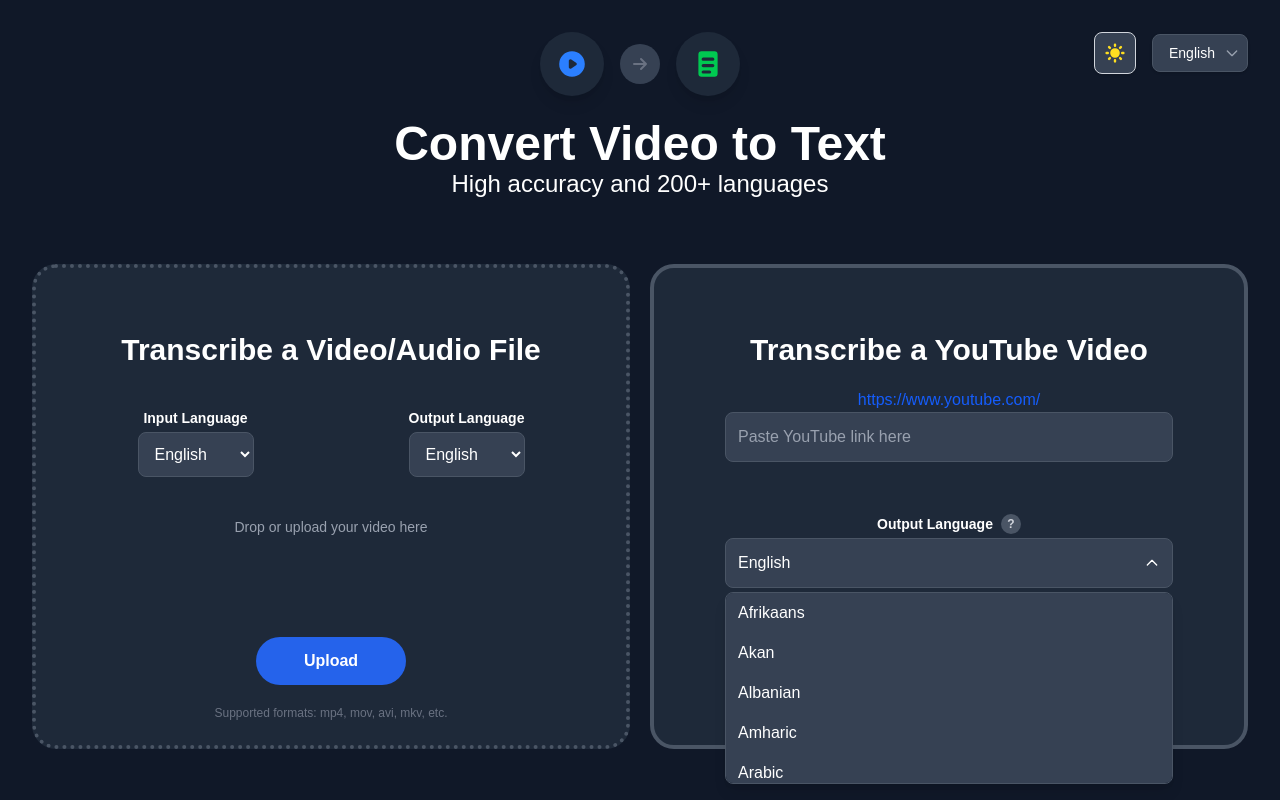
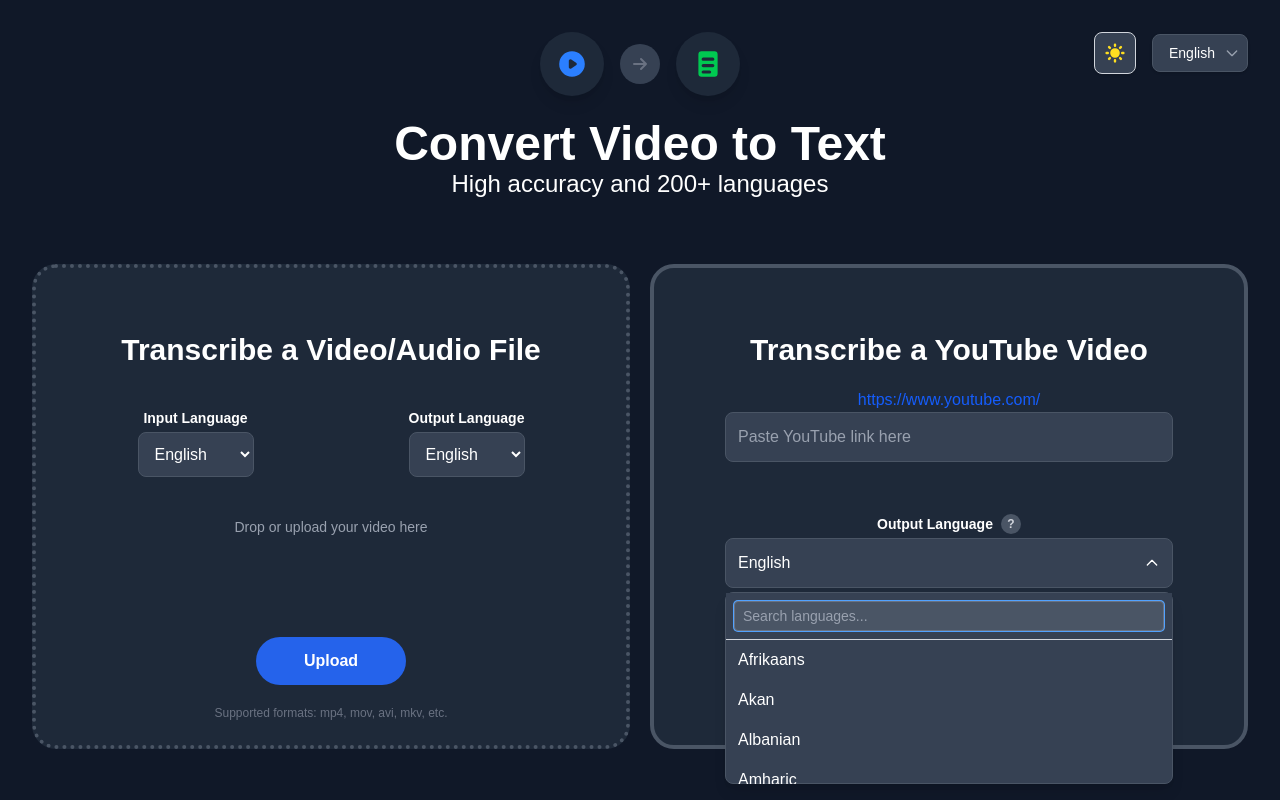
Before and after one commit to tnyw326/transcribing-app, a Next.js app: page / in a window 1280 px wide. Both pictures are taken after a click on the button "English". Shown: the top 800 px of the page. Built offline with nearby package versions, Linux system fonts and the light colour scheme; a web font is replaced by a local one.

Commit message:
add search functionality and note message on hover

```diff
--- a/app/page.tsx
+++ b/app/page.tsx
@@ -104,6 +104,7 @@ export default function Home() {
   const [youtubeError, setYoutubeError] = useState("");
   const [youtubeLanguage, setYoutubeLanguage] = useState("en");
   const [isDropdownOpen, setIsDropdownOpen] = useState(false);
+  const [searchTerm, setSearchTerm] = useState("");
   const dropdownRef = useRef<HTMLDivElement>(null);
 
   // Close dropdown when clicking outside
@@ -111,6 +112,7 @@ export default function Home() {
     function handleClickOutside(event: MouseEvent) {
       if (dropdownRef.current && !dropdownRef.current.contains(event.target as Node)) {
         setIsDropdownOpen(false);
+        setSearchTerm("");
       }
     }
 
@@ -641,7 +643,7 @@ export default function Home() {
                 <div className={`absolute bottom-full left-1/2 transform -translate-x-1/2 mb-2 px-3 py-2 rounded-lg text-xs font-medium opacity-0 group-hover:opacity-100 transition-opacity duration-200 pointer-events-none z-10 leading-tight whitespace-nowrap ${
                   isDarkMode ? 'bg-gray-800 text-gray-200 border border-gray-600' : 'bg-gray-100 text-black border border-gray-300'
                 }`}>
-                  Note: Please select a language that captions are available <br />in for the video. Otherwise, the default language will be used.
+                  Note: Please select a language that captions are available <br />in for the video. Otherwise, the result will be in English <br />or the first available caption language for that video.
                   <div className={`absolute top-full left-1/2 transform -translate-x-1/2 w-0 h-0 border-l-4 border-r-4 border-t-4 border-transparent ${
                     isDarkMode ? 'border-t-gray-800' : 'border-t-gray-100'
                   }`}></div>
@@ -660,20 +662,42 @@ export default function Home() {
                 </svg>
               </button>
               {isDropdownOpen && (
-                <div className={`absolute z-10 w-full mt-1 rounded-lg border max-h-48 overflow-y-auto ${isDarkMode ? 'bg-gray-700 border-gray-600' : 'bg-white border-gray-300'} shadow-lg`}>
-                  {youtubeLanguages.map((language) => (
+                <div className={`absolute z-10 w-full mt-1 rounded-lg border max-h-48 ${isDarkMode ? 'bg-gray-700 border-gray-600' : 'bg-white border-gray-300'} shadow-lg`}>
+                  {/* Search Input */}
+                  <div className="sticky top-0 p-2 border-b border-gray-300 dark:border-gray-600 bg-inherit">
+                    <input
+                      type="text"
+                      placeholder="Search languages..."
+                      value={searchTerm}
+                      onChange={(e) => setSearchTerm(e.target.value)}
+                      className={`w-full px-2 py-1 text-sm rounded border focus:outline-none focus:ring-1 focus:ring-blue-400 ${
+                        isDarkMode ? 'bg-gray-600 border-gray-500 text-white placeholder-gray-400' : 'bg-white border-gray-300 text-gray-700 placeholder-gray-500'
+                      }`}
+                      autoFocus
+                    />
+                  </div>
+                  {/* Filtered Languages */}
+                  <div className="overflow-y-auto max-h-36">
+                    {youtubeLanguages
+                      .filter((language) =>
+                        language.name.toLowerCase().includes(searchTerm.toLowerCase()) ||
+                        language.code.toLowerCase().includes(searchTerm.toLowerCase())
+                      )
+                      .map((language) => (
                         <button
                           key={language.code}
                           type="button"
                           onClick={() => {
                             setYoutubeLanguage(language.code);
                             setIsDropdownOpen(false);
+                            setSearchTerm("");
                           }}
                           className={`w-full px-3 py-2 text-left hover:bg-gray-100 ${isDarkMode ? 'hover:bg-gray-600' : ''} ${youtubeLanguage === language.code ? (isDarkMode ? 'bg-gray-600' : 'bg-gray-100') : ''}`}
                         >
                           {language.name}
                         </button>
                       ))}
+                  </div>
                 </div>
               )}
             </div>
```
Lines whose indentation alone changed are shown as unchanged.
